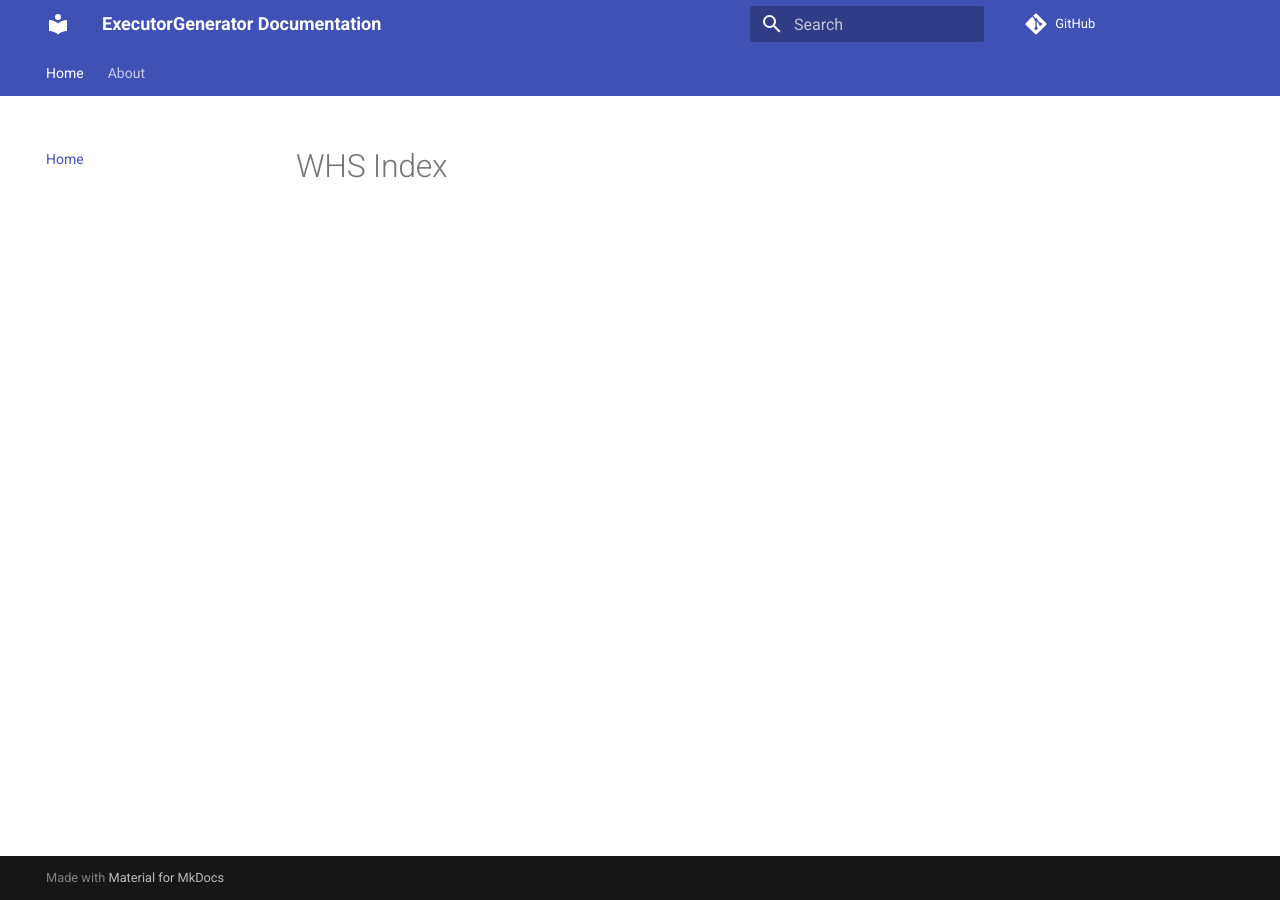
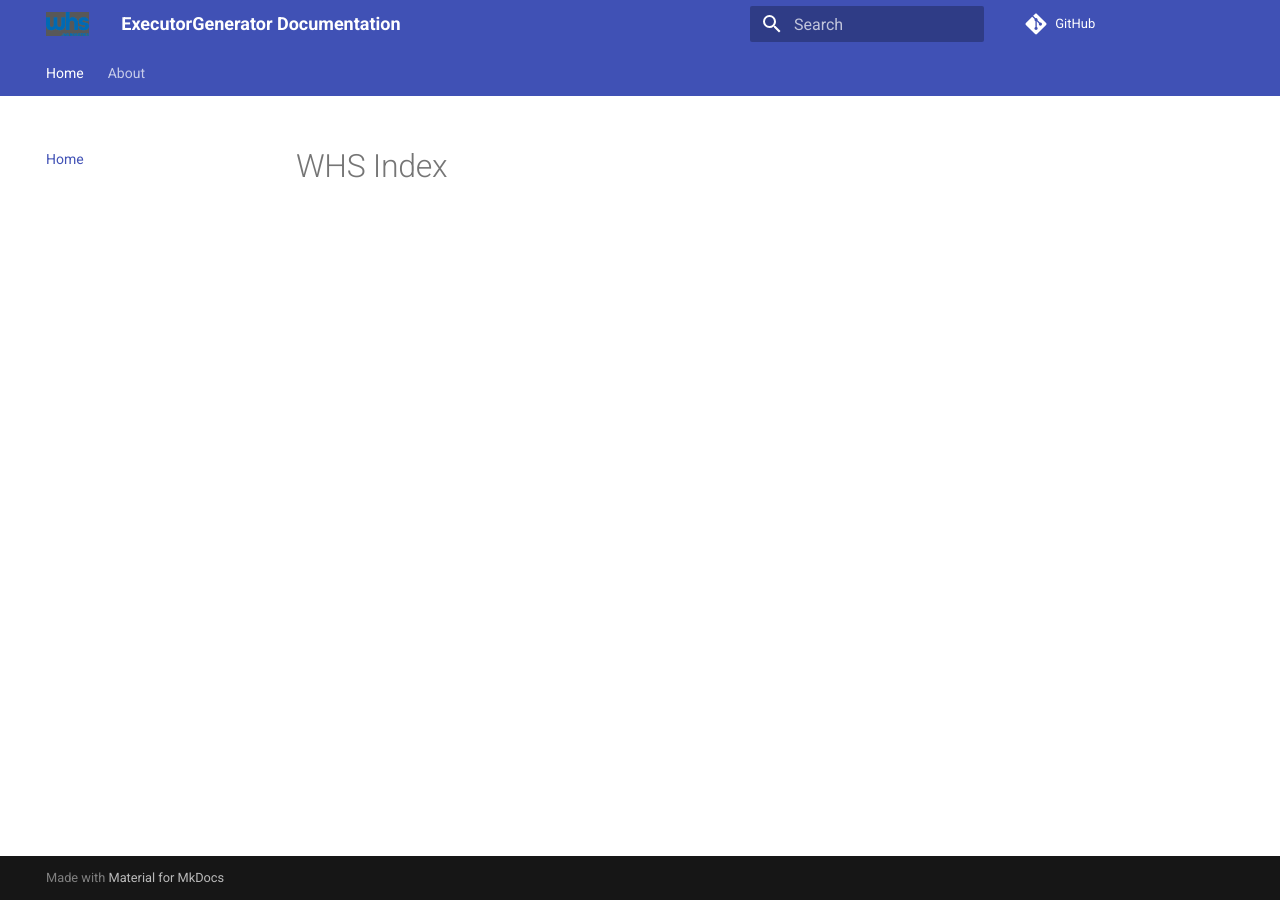
Before and after one commit to RT-whs/ExecutorGeneratorDocumentation, an MkDocs documentation site: the page built from docs/index.md, in a window 1280 px wide. Built offline with MkDocs 1.6.1 and Material for MkDocs 9.7.7, drawn with Linux system fonts in a browser that asks for light colours; comment, search, counter and statistics services are not loaded.

Commit message:
StyleUpdated

```diff
--- /dev/null
+++ b/docs/styles/custom.css
@@ -0,0 +1,9 @@
+/* Změna barvy hlavního labelu (např. názvu stránky nebo záhlaví) na bílou */
+.md-header {
+    color: white;
+}
+
+/* Pokud chcete změnit barvu textu v hlavní navigaci */
+.md-nav__link {
+    color: #44779c;
+}
--- a/mkdocs.yml
+++ b/mkdocs.yml
@@ -8,6 +8,7 @@
 theme:
   #name: mkdocs
   name: material   # Pokud chceš použít Material theme, přidej tento řádek a uprav požadované téma
+  logo: 'images/WHS_JAG_Robotics_2023_logo.png'  # Cesta k logu (relativní ke složce docs)
   features:
     - navigation.instant
     - navigation.instant.progress
@@ -32,6 +33,6 @@
 
 # Optional: Custom CSS or JavaScript files
 extra_css:
-  - 'stylesheets/custom.css'
+  - 'styles/custom.css'
 extra_javascript:
   - 'javascripts/custom.js'
```
Also changed, not shown: docs/images/WHS_JAG_Robotics_2023_logo.jpg (added), docs/images/WHS_JAG_Robotics_2023_logo.png (added).
